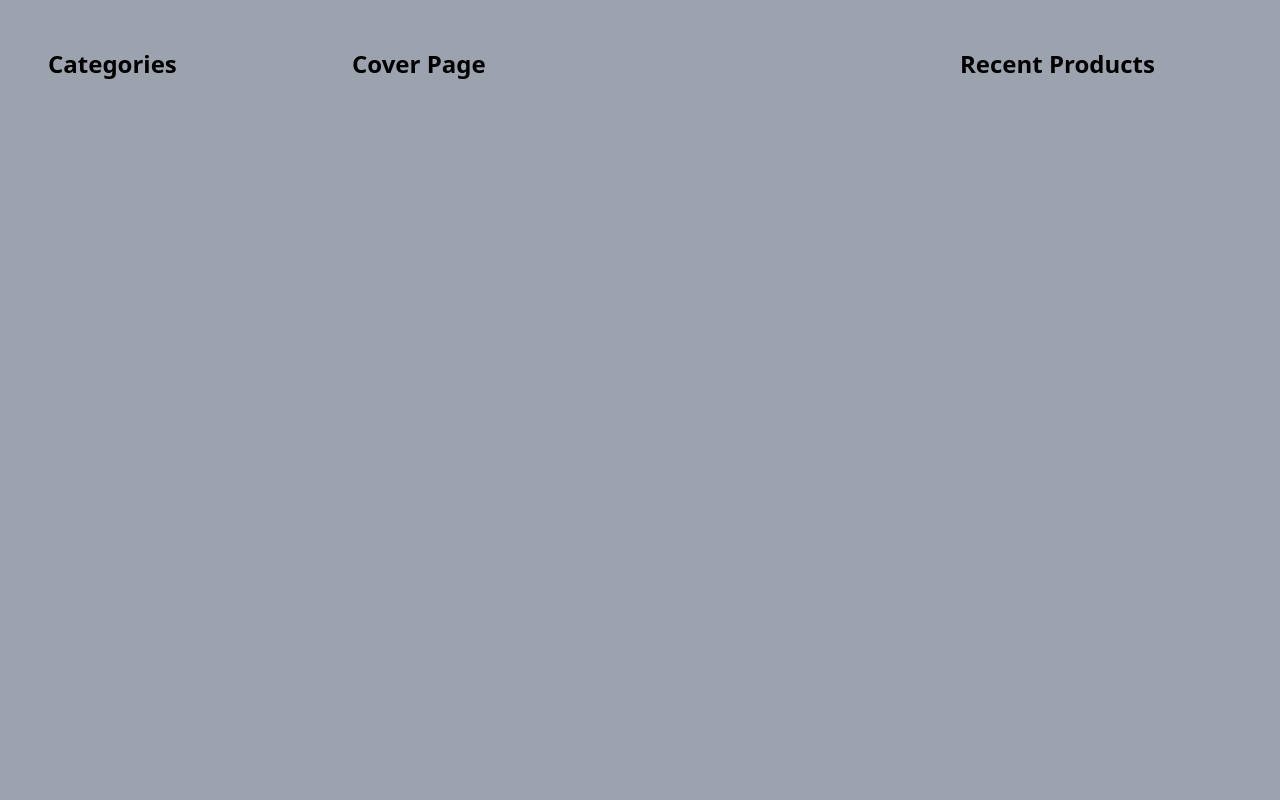
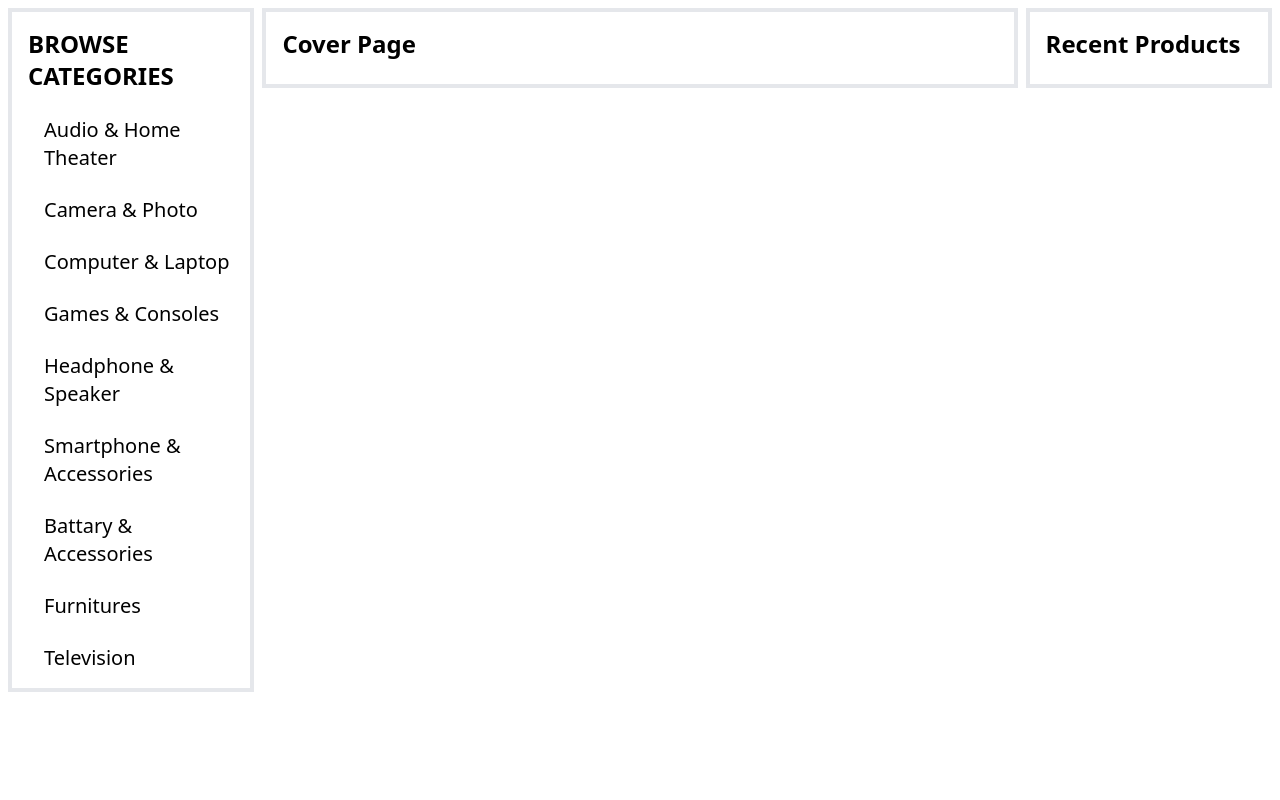
Before and after one commit to T-0-N-M-0-Y/DealHub-Client, a React (Vite) app: page / in a window 1280 px wide. Shown: the top 800 px of the page. Built offline with nearby package versions, Linux system fonts and the light colour scheme.

Commit message:
Layout Fixed

```diff
--- a/index.html
+++ b/index.html
@@ -6,7 +6,7 @@
       rel="icon"
       type="image/svg+xml"
       className="rounded-full"
-      href="./src/assets/logo 2.png"
+      href="./src/assets/logo.png"
     />
     <meta name="viewport" content="width=device-width, initial-scale=1.0" />
     <title>DealHub</title>
--- a/src/Layout/MainLayout.jsx
+++ b/src/Layout/MainLayout.jsx
@@ -1,11 +1,9 @@
 import { Outlet } from "react-router-dom";
-import Category from "../Components/Category/Category";
 
 const MainLayout = () => {
   return (
     <div>
       <Outlet></Outlet>
-      <Category></Category>
     </div>
   );
 };
--- a/src/pages/Home/Home/Home.jsx
+++ b/src/pages/Home/Home/Home.jsx
@@ -1,31 +1,31 @@
-import React from 'react';
+import Category from "../../../Components/Category/Category";
 
 const Home = () => {
   return (
     <>
-
-      <div className="bg-gray-400 min-h-screen p-8">
-      <div className="flex">
+      <div className="min-h-screen p-2">
+        <div className="grid grid-cols-5 gap-2">
           {/* Categories */}
-        <div className="w-1/4 p-4">
-          <h2 className="text-2xl font-semibold mb-2">Categories</h2>
-
+          <div className=" p-4 border-4">
+            <Category></Category>
           </div>
-
+          <div className="col-span-4">
+            <div className="grid grid-cols-4 gap-2">
               {/* Cover Page */}
-        <div className="w-1/2 p-4">
+              <div className="col-span-3 p-4  border-4">
                 <h2 className="text-2xl font-semibold mb-2">Cover Page</h2>
-
               </div>
 
               {/*Recent Products */}
-        <div className="w-1/4 p-4">
+              <div className=" p-4 border-4">
                 <h2 className="text-2xl font-semibold mb-2">Recent Products</h2>
-
+              </div>
+            </div>
+            {/* Category with icon */}
+            <div></div>
           </div>
         </div>
       </div>
-
     </>
   );
 };
```
Also changed, not shown: src/assets/logo 2.png, src/assets/logo.png. Lines whose indentation alone changed are shown as unchanged.
